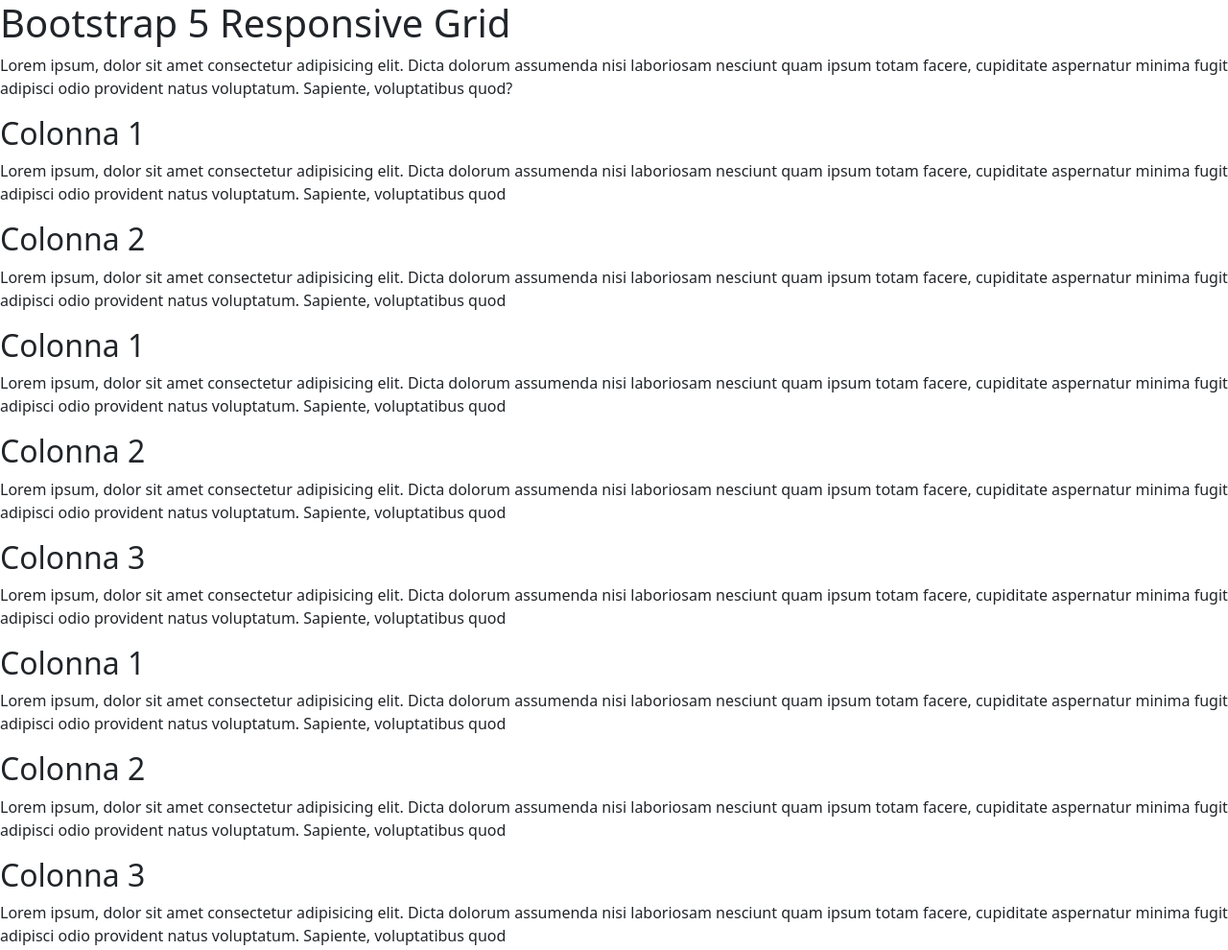
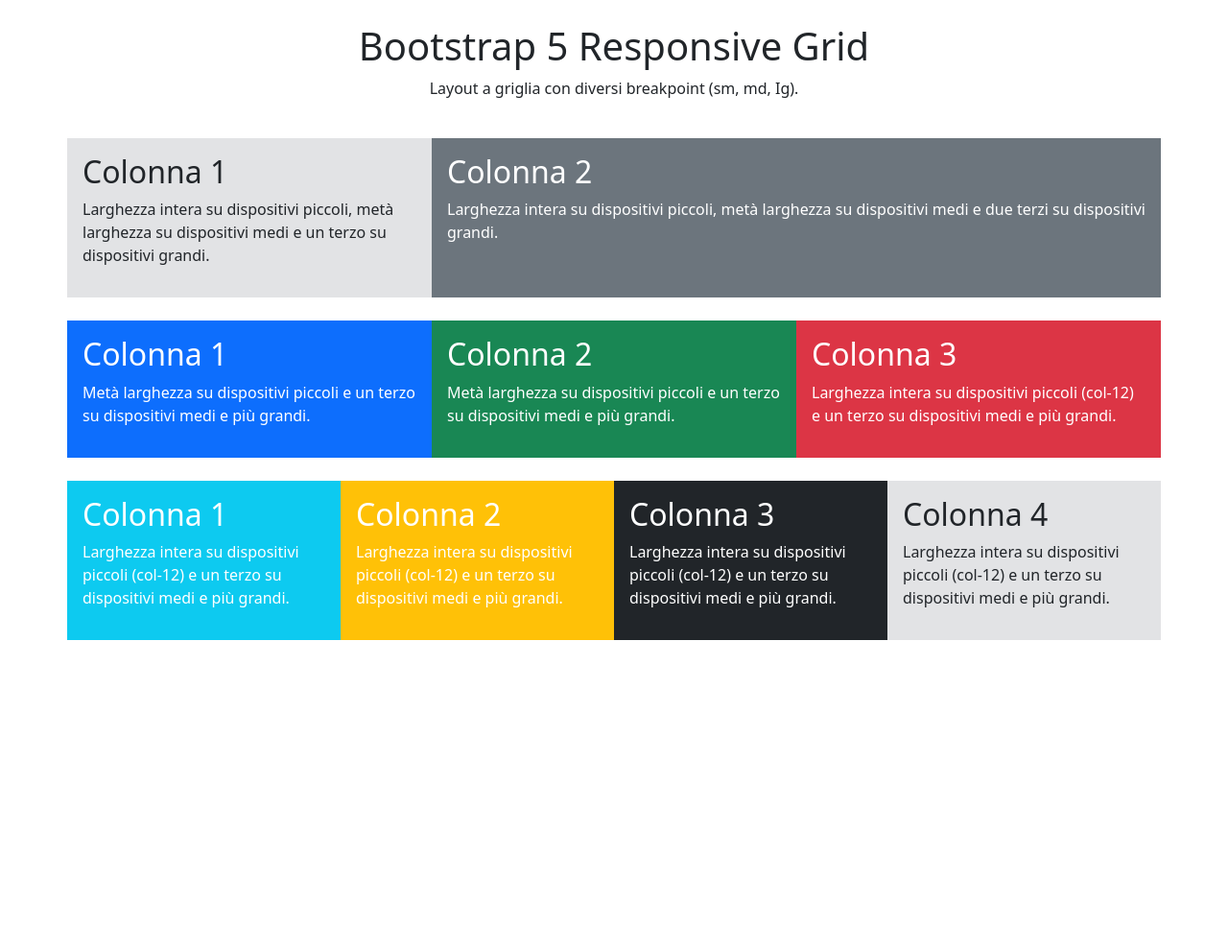
Before and after one commit to Giovanni-Greggio7/htmlcss-bootstrap-layout, a plain HTML site: page index.html in a window 1280 px wide. Shown: the top 990 px of the page at 96% size. After the commit the page ends 800 px from the top, so only its background shows below. Drawn offline with nearby package versions, Linux system fonts and the light colour scheme.

Commit message:
Add: Boostrap library elements and exercise over

```diff
--- a/index.html
+++ b/index.html
@@ -6,46 +6,62 @@
     <title>Esercizio Boostrap</title>
     <link href="https://cdn.jsdelivr.net/npm/bootstrap@5.3.3/dist/css/bootstrap.min.css" rel="stylesheet" integrity="sha384-QWTKZyjpPEjISv5WaRU9OFeRpok6YctnYmDr5pNlyT2bRjXh0JMhjY6hW+ALEwIH" crossorigin="anonymous">
 </head>
+
 <body>
-    <div>
-        <h1>Bootstrap 5 Responsive Grid</h1>
-        <p>Lorem ipsum, dolor sit amet consectetur adipisicing elit. Dicta dolorum assumenda nisi laboriosam nesciunt quam ipsum totam facere, cupiditate aspernatur minima fugit adipisci odio provident natus voluptatum. Sapiente, voluptatibus quod?</p>
+    <div class="py-4">
+        <h1 class="text-center">Bootstrap 5 Responsive Grid</h1>
+        <p class="text-center fw-lighter">Layout a griglia con diversi breakpoint (sm, md, Ig).</p>
     </div>
-    <div>
+
+    <div class="container">
+        <div class="row">
+            <div class=" col-12 col-md-6 col-lg-4 bg-secondary-subtle p-3">
                 <h2>Colonna 1</h2>
-        <p>Lorem ipsum, dolor sit amet consectetur adipisicing elit. Dicta dolorum assumenda nisi laboriosam nesciunt quam ipsum totam facere, cupiditate aspernatur minima fugit adipisci odio provident natus voluptatum. Sapiente, voluptatibus quod</p>
+                <p>Larghezza intera su dispositivi piccoli, metà larghezza su dispositivi medi e un terzo su dispositivi grandi.</p>
             </div>
-    <div>
-        <h2>Colonna 2</h2>
-        <p>Lorem ipsum, dolor sit amet consectetur adipisicing elit. Dicta dolorum assumenda nisi laboriosam nesciunt quam ipsum totam facere, cupiditate aspernatur minima fugit adipisci odio provident natus voluptatum. Sapiente, voluptatibus quod</p>
+            <div class="col-12 col-md-6 col-lg-8 bg-secondary p-3">
+                <h2 class="text-white">Colonna 2</h2>
+                <p class="text-white">Larghezza intera su dispositivi piccoli, metà larghezza su dispositivi medi e due terzi su dispositivi grandi.</p>
             </div>
-    <div>
-        <h2>Colonna 1</h2>
-        <p>Lorem ipsum, dolor sit amet consectetur adipisicing elit. Dicta dolorum assumenda nisi laboriosam nesciunt quam ipsum totam facere, cupiditate aspernatur minima fugit adipisci odio provident natus voluptatum. Sapiente, voluptatibus quod</p>
         </div>
-    <div>
-        <h2>Colonna 2</h2>
-        <p>Lorem ipsum, dolor sit amet consectetur adipisicing elit. Dicta dolorum assumenda nisi laboriosam nesciunt quam ipsum totam facere, cupiditate aspernatur minima fugit adipisci odio provident natus voluptatum. Sapiente, voluptatibus quod</p>
     </div>
-    <div>
-        <h2>Colonna 3</h2>
-        <p>Lorem ipsum, dolor sit amet consectetur adipisicing elit. Dicta dolorum assumenda nisi laboriosam nesciunt quam ipsum totam facere, cupiditate aspernatur minima fugit adipisci odio provident natus voluptatum. Sapiente, voluptatibus quod</p>
+
+    <div class="container py-4">
+        <div class="row">
+            <div class="col-6 col-md-4 col-lg-4 col- bg-primary p-3">
+                <h2 class="text-white">Colonna 1</h2>
+                <p class="text-white">Metà larghezza su dispositivi piccoli e un terzo su dispositivi medi e più grandi.</p>
             </div>
-    <div>
-        <h2>Colonna 1</h2>
-        <p>Lorem ipsum, dolor sit amet consectetur adipisicing elit. Dicta dolorum assumenda nisi laboriosam nesciunt quam ipsum totam facere, cupiditate aspernatur minima fugit adipisci odio provident natus voluptatum. Sapiente, voluptatibus quod</p>
+            <div class="col-6 col-md-4 col-lg-4 bg-success p-3">
+                <h2 class="text-white">Colonna 2</h2>
+                <p class="text-white">Metà larghezza su dispositivi piccoli e un terzo su dispositivi medi e più grandi.</p>
             </div>
-    <div>
-        <h2>Colonna 2</h2>
-        <p>Lorem ipsum, dolor sit amet consectetur adipisicing elit. Dicta dolorum assumenda nisi laboriosam nesciunt quam ipsum totam facere, cupiditate aspernatur minima fugit adipisci odio provident natus voluptatum. Sapiente, voluptatibus quod</p>
+            <div class="col-12 col-md-4 col-lg-4 bg-danger p-3">
+                <h2 class="text-white">Colonna 3</h2>
+                <p class="text-white">Larghezza intera su dispositivi piccoli (col-12) e un terzo su dispositivi medi e più grandi.</p>
             </div>
-    <div>
-        <h2>Colonna 3</h2>
-        <p>Lorem ipsum, dolor sit amet consectetur adipisicing elit. Dicta dolorum assumenda nisi laboriosam nesciunt quam ipsum totam facere, cupiditate aspernatur minima fugit adipisci odio provident natus voluptatum. Sapiente, voluptatibus quod</p>
         </div>
-    <div>
+    </div>
+
+    <div class="container mb-5">
+        <div class="row">
+            <div class="col-6 col-md-3 col-lg-3 bg-info p-3">
+                <h2 class="text-white">Colonna 1</h2>
+                <p class="text-white">Larghezza intera su dispositivi piccoli (col-12) e un terzo su dispositivi medi e più grandi.</p>
+            </div>
+            <div class="col-6 col-md-3 col-lg-3 bg-warning p-3">
+                <h2 class="text-white">Colonna 2</h2>
+                <p class="text-white">Larghezza intera su dispositivi piccoli (col-12) e un terzo su dispositivi medi e più grandi.</p>
+            </div>
+            <div class="col-6 col-md-3 col-lg-3 bg-dark p-3">
+                <h2 class="text-white">Colonna 3</h2>
+                <p class="text-white">Larghezza intera su dispositivi piccoli (col-12) e un terzo su dispositivi medi e più grandi.</p>
+            </div>
+            <div class="col-6 col-md-3 col-lg-3 bg-secondary-subtle p-3">
                 <h2>Colonna 4</h2>
-        <p>Lorem ipsum, dolor sit amet consectetur adipisicing elit. Dicta dolorum assumenda nisi laboriosam nesciunt quam ipsum totam facere, cupiditate aspernatur minima fugit adipisci odio provident natus voluptatum. Sapiente, voluptatibus quod</p>
+                <p>Larghezza intera su dispositivi piccoli (col-12) e un terzo su dispositivi medi e più grandi.</p>
+            </div>
+        </div>
     </div>
 
 </body>
```
Lines whose indentation alone changed are shown as unchanged.
